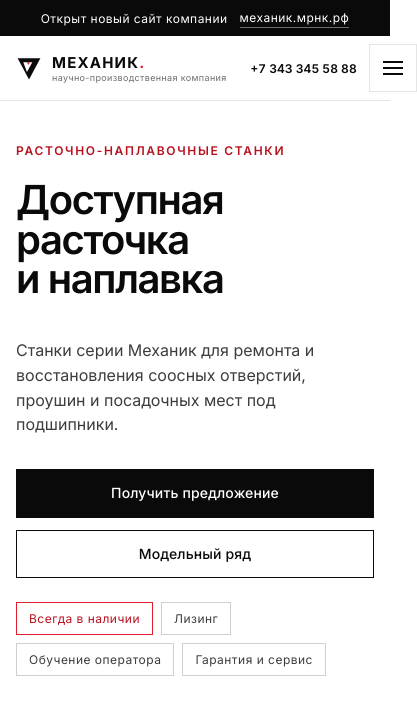
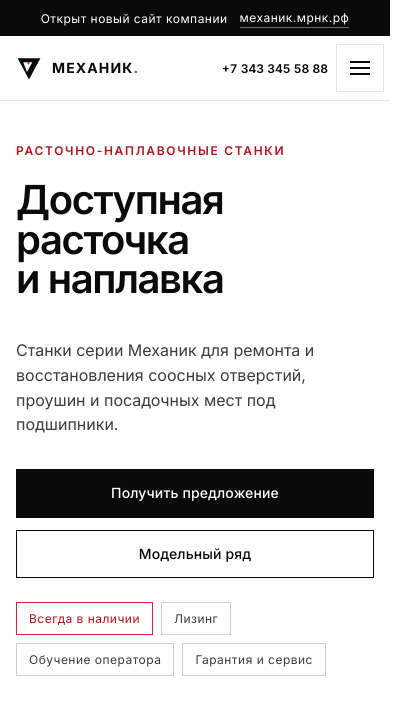
Before and after one commit to VladSSL/BW2, a plain HTML site: page index.html in a window 390 px wide. Shown: the top 702 px of the page, 417 px wide, since content can reach past the window. Drawn offline with Linux system fonts and the light colour scheme.

Commit message:
Fix horizontal overflow in header on narrow screens

```diff
--- a/assets/css/style.css
+++ b/assets/css/style.css
@@ -46,7 +46,7 @@
 
 /* ---------- Reset ---------- */
 *, *::before, *::after { box-sizing: border-box; }
-html { -webkit-text-size-adjust: 100%; scroll-behavior: smooth; }
+html { -webkit-text-size-adjust: 100%; scroll-behavior: smooth; overflow-x: hidden; }
 body {
   margin: 0;
   font-family: Inter, -apple-system, BlinkMacSystemFont, 'Segoe UI', Helvetica, Arial, sans-serif;
@@ -453,8 +453,15 @@
 
 @media (max-width: 860px) {
   .nav, .header__actions .btn { display: none; }
-  .burger { display: flex; }
+  .burger { display: flex; margin-right: -10px; }
   .stats { grid-template-columns: repeat(2, minmax(0, 1fr)); }
+
+  /* Шапка не должна выходить за вьюпорт на узких экранах */
+  .header__inner { gap: 12px; }
+  .header__actions { gap: 8px; }
+  .logo { min-width: 0; flex-shrink: 1; }
+  .logo__sub { display: none; }
+  .logo__name { font-size: 14px; }
 }
 
 @media (max-width: 640px) {
```
